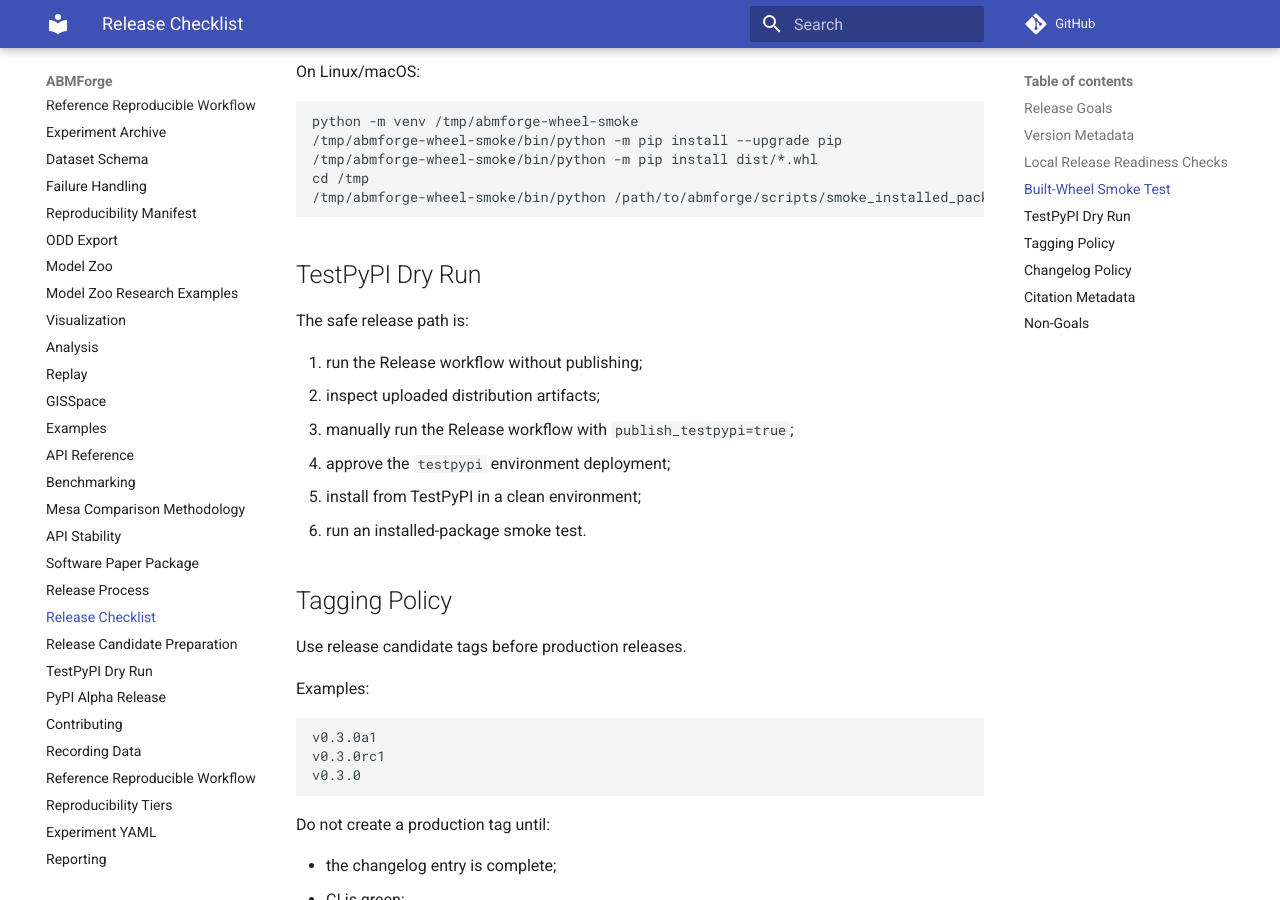
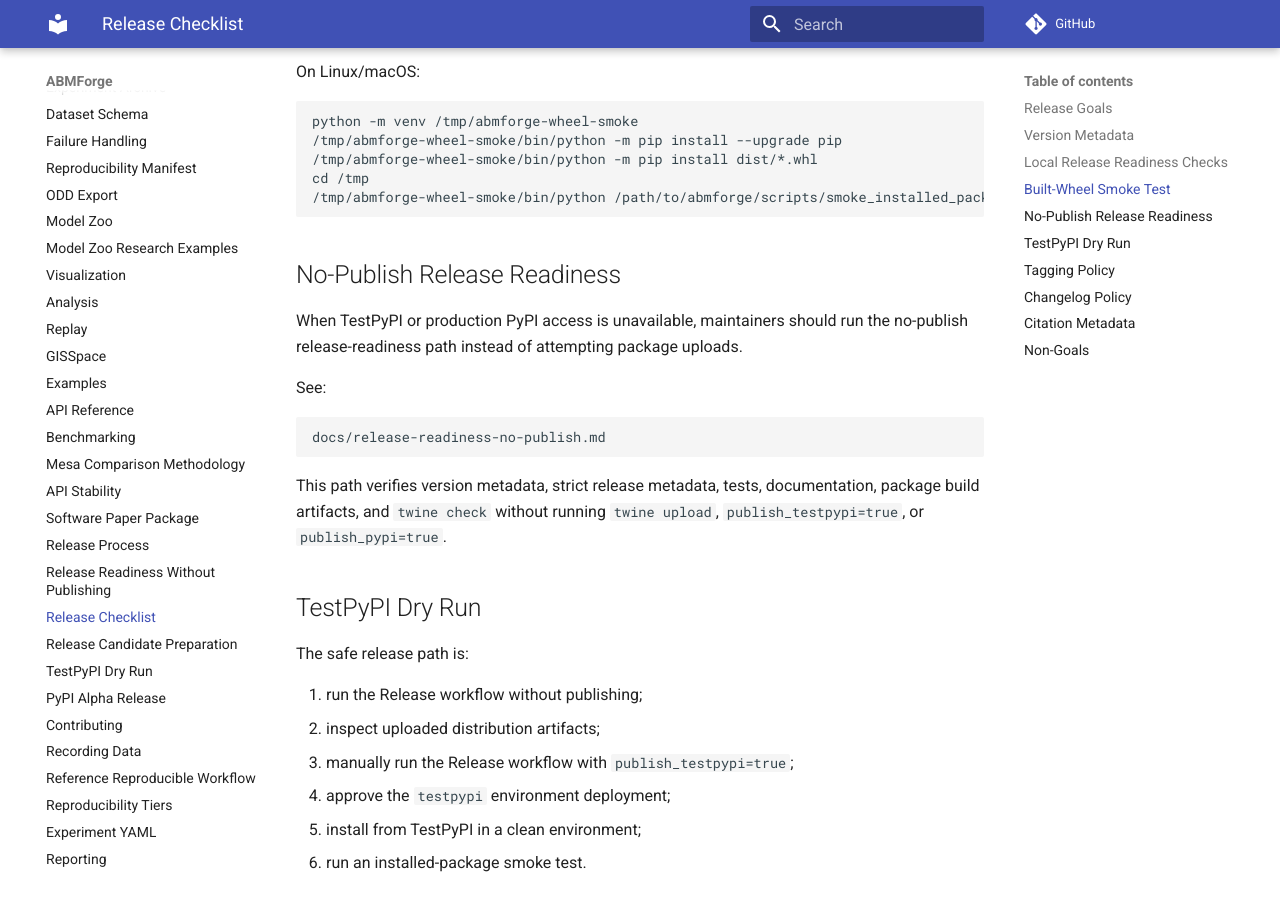
Before and after one commit to fatihuludag-lab/abmforge, an MkDocs documentation site: the page built from docs/release-checklist.md, in a window 1280 px wide and 900 px high, scrolled down 1790 px. Built offline with MkDocs 1.6.1 and Material for MkDocs 9.7.7, drawn with Linux system fonts in a browser that asks for light colours; comment, search, counter and statistics services are not loaded.

Commit message:
ci: document release readiness without publishing (#87)

````diff
--- a/docs/release-checklist.md
+++ b/docs/release-checklist.md
@@ -84,6 +84,21 @@ cd /tmp
 /tmp/abmforge-wheel-smoke/bin/python /path/to/abmforge/scripts/smoke_installed_package.py
 ```
 
+## No-Publish Release Readiness
+
+When TestPyPI or production PyPI access is unavailable, maintainers should run
+the no-publish release-readiness path instead of attempting package uploads.
+
+See:
+
+```text
+docs/release-readiness-no-publish.md
+```
+
+This path verifies version metadata, strict release metadata, tests,
+documentation, package build artifacts, and `twine check` without running
+`twine upload`, `publish_testpypi=true`, or `publish_pypi=true`.
+
 ## TestPyPI Dry Run
 
 The safe release path is:
--- a/mkdocs.yml
+++ b/mkdocs.yml
@@ -46,6 +46,7 @@ nav:
   - API Stability: api-stability.md
   - Software Paper Package: software-paper-package.md
   - Release Process: releasing.md
+  - Release Readiness Without Publishing: release-readiness-no-publish.md
   - Release Checklist: release-checklist.md
   - Release Candidate Preparation: release-candidate-prep.md
   - TestPyPI Dry Run: testpypi-dry-run.md
````
Also changed, not shown: README.md (+1 -1 lines), docs/pypi-alpha-release.md (+12 -0 lines), docs/release-readiness-no-publish.md (added, +62 -0 lines), 2 other files.
